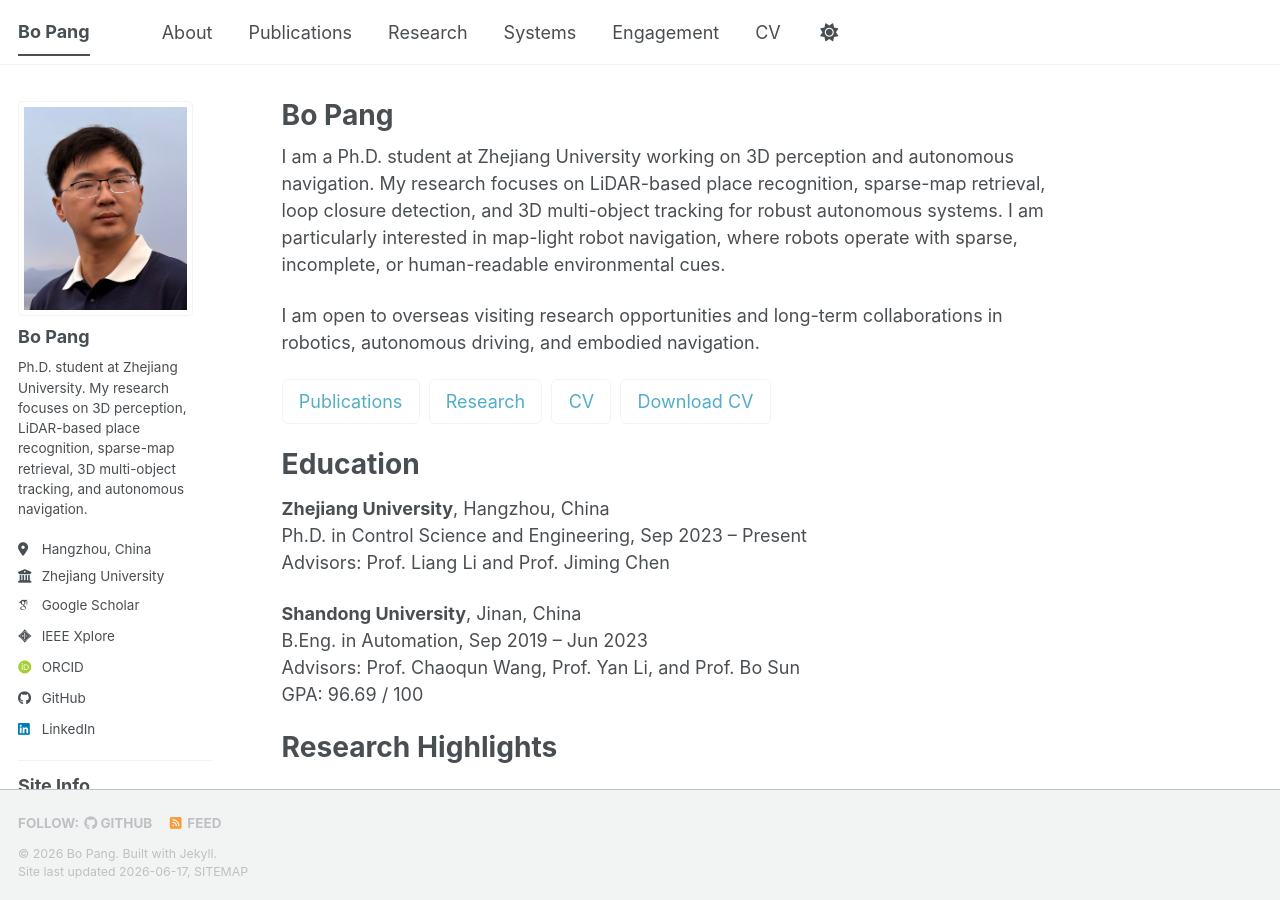
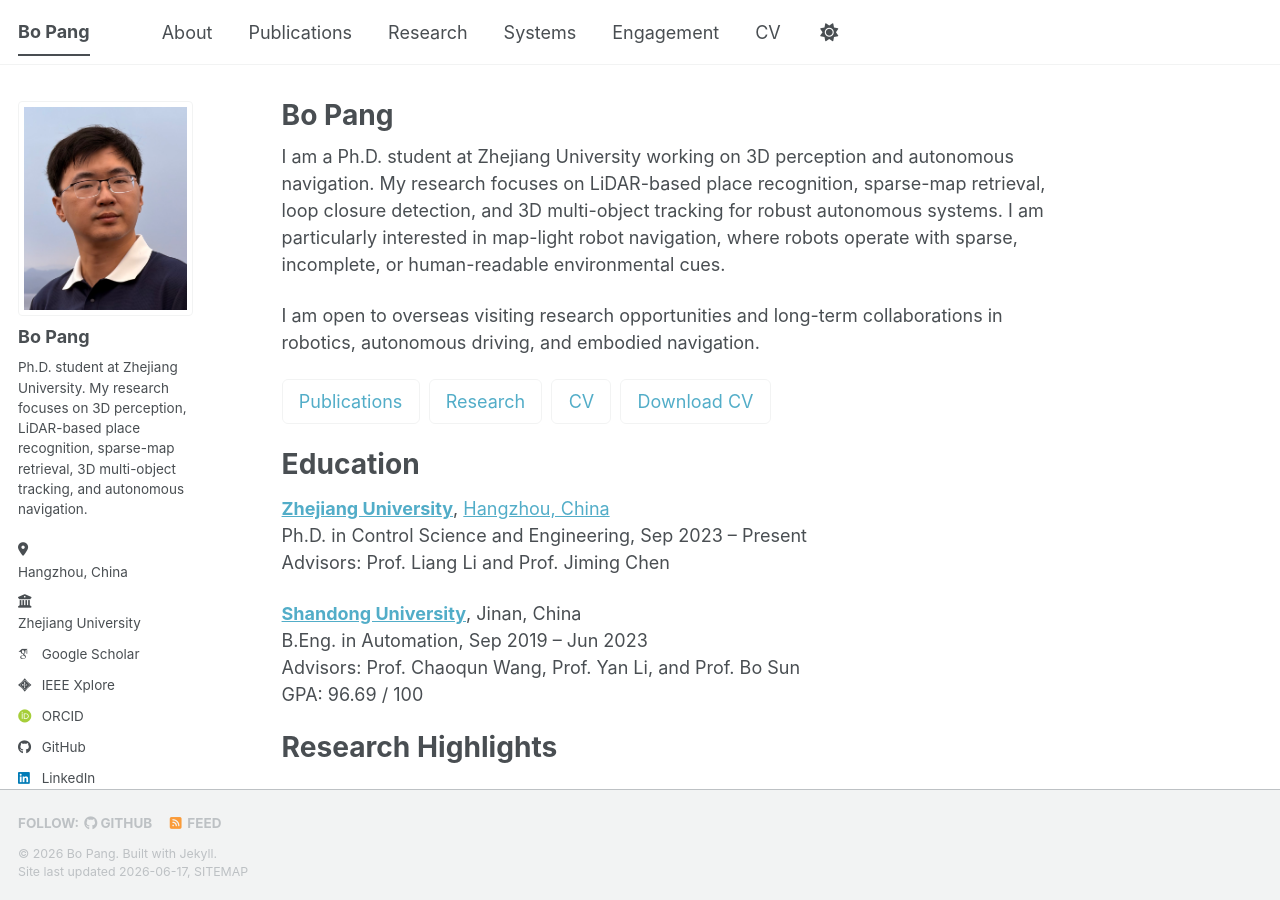
Before and after one commit to bopang2001/bopang2001.github.io, a Jekyll site: the page built from _pages/about.md, in a window 1280 px wide and 900 px high. Built offline with Jekyll 4.4.1, drawn with Linux system fonts in a browser that asks for light colours; some web fonts are replaced; a script bundle is joined from its source files by our own code; library files that are not in the unit come from our copies; comment, search, counter and statistics services are not loaded.

Commit message:
location

```diff
--- a/_config.yml
+++ b/_config.yml
@@ -28,7 +28,9 @@ author:
   pronouns         : # example: "she/her"
   bio              : "Ph.D. student at Zhejiang University. My research focuses on 3D perception, LiDAR-based place recognition, sparse-map retrieval, 3D multi-object tracking, and autonomous navigation."
   location         : "Hangzhou, China"
+  location_url     : "https://earth.google.com/web/search/Yuquan+Campus,+Zhejiang+University,+38+Zheda+Road,+Hangzhou,+China"
   employer         : "Zhejiang University"
+  employer_url     : "https://www.zju.edu.cn/english/"
   uri              : # URL
   email            : # TODO: add public email
 
--- a/_data/cv.json
+++ b/_data/cv.json
@@ -13,6 +13,7 @@
       "countryCode": "China",
       "region": ""
     },
+    "locationUrl": "https://earth.google.com/web/search/Yuquan+Campus,+Zhejiang+University,+38+Zheda+Road,+Hangzhou,+China",
     "profiles": [
       {
         "network": "Google Scholar",
@@ -45,6 +46,7 @@
   "education": [
     {
       "institution": "Zhejiang University",
+      "url": "https://www.zju.edu.cn/english/",
       "area": "Ph.D. student",
       "studyType": "",
       "startDate": "2023-09",
@@ -54,6 +56,7 @@
     },
     {
       "institution": "Shandong University",
+      "url": "https://www.en.sdu.edu.cn/",
       "area": "B.Eng.",
       "studyType": "",
       "startDate": "2019-09",
--- a/_includes/author-profile.html
+++ b/_includes/author-profile.html
@@ -25,10 +25,10 @@
     <ul class="author__urls social-icons">
       <!-- Font Awesome icons / Biographic information  -->
       {% if author.location %}
-        <li class="author__desktop"><i class="fas fa-fw fa-location-dot icon-pad-right" aria-hidden="true"></i>{{ author.location }}</li>
+        <li class="author__desktop"><i class="fas fa-fw fa-location-dot icon-pad-right" aria-hidden="true"></i>{% if author.location_url %}<a href="{{ author.location_url }}">{{ author.location }}</a>{% else %}{{ author.location }}{% endif %}</li>
       {% endif %}
       {% if author.employer %}
-        <li class="author__desktop"><i class="fas fa-fw fa-building-columns icon-pad-right" aria-hidden="true"></i>{{ author.employer }}</li>
+        <li class="author__desktop"><i class="fas fa-fw fa-building-columns icon-pad-right" aria-hidden="true"></i>{% if author.employer_url %}<a href="{{ author.employer_url }}">{{ author.employer }}</a>{% else %}{{ author.employer }}{% endif %}</li>
       {% endif %}
       {% if author.uri %}
         <li><a href="{{ author.uri }}"><i class="fas fa-fw fa-link icon-pad-right" aria-hidden="true"></i>{{ site.data.ui-text[site.locale].website_label | default: "Website" }}</a></li>
--- a/_includes/cv-template.html
+++ b/_includes/cv-template.html
@@ -44,7 +44,7 @@
 
       {% if cv.basics.location.city %}
       <div class="cv-contact-item">
-        <i class="fas fa-map-marker-alt"></i> {{ cv.basics.location.city }}{% if cv.basics.location.region %}, {{ cv.basics.location.region }}{% endif %}{% if cv.basics.location.countryCode %}, {{ cv.basics.location.countryCode }}{% endif %}
+        <i class="fas fa-map-marker-alt"></i> {% capture cv_location %}{{ cv.basics.location.city }}{% if cv.basics.location.region %}, {{ cv.basics.location.region }}{% endif %}{% if cv.basics.location.countryCode %}, {{ cv.basics.location.countryCode }}{% endif %}{% endcapture %}{% if cv.basics.locationUrl %}<a href="{{ cv.basics.locationUrl }}" target="_blank">{{ cv_location }}</a>{% else %}{{ cv_location }}{% endif %}
       </div>
       {% endif %}
     </div>
@@ -80,7 +80,7 @@
           <div class="cv-item-date">{{ education.endDate }}</div>
         </div>
         <div class="cv-item-content">
-          <div class="cv-item-subtitle">{{ education.institution }}</div>
+          <div class="cv-item-subtitle">{% if education.url %}<a href="{{ education.url }}" target="_blank">{{ education.institution }}</a>{% else %}{{ education.institution }}{% endif %}</div>
           {% if education.gpa %}
           <div class="cv-item-detail">GPA: {{ education.gpa }}</div>
           {% endif %}
--- a/_pages/about.md
+++ b/_pages/about.md
@@ -22,11 +22,11 @@ I am open to overseas visiting research opportunities and long-term collaboratio
 Education
 ======
 
-**Zhejiang University**, Hangzhou, China<br>
+**[Zhejiang University](https://www.zju.edu.cn/english/)**, [Hangzhou, China](https://earth.google.com/web/search/Yuquan+Campus,+Zhejiang+University,+38+Zheda+Road,+Hangzhou,+China)<br>
 Ph.D. in Control Science and Engineering, Sep 2023 -- Present<br>
 Advisors: Prof. Liang Li and Prof. Jiming Chen
 
-**Shandong University**, Jinan, China<br>
+**[Shandong University](https://www.en.sdu.edu.cn/)**, Jinan, China<br>
 B.Eng. in Automation, Sep 2019 -- Jun 2023<br>
 Advisors: Prof. Chaoqun Wang, Prof. Yan Li, and Prof. Bo Sun<br>
 GPA: 96.69 / 100
```
